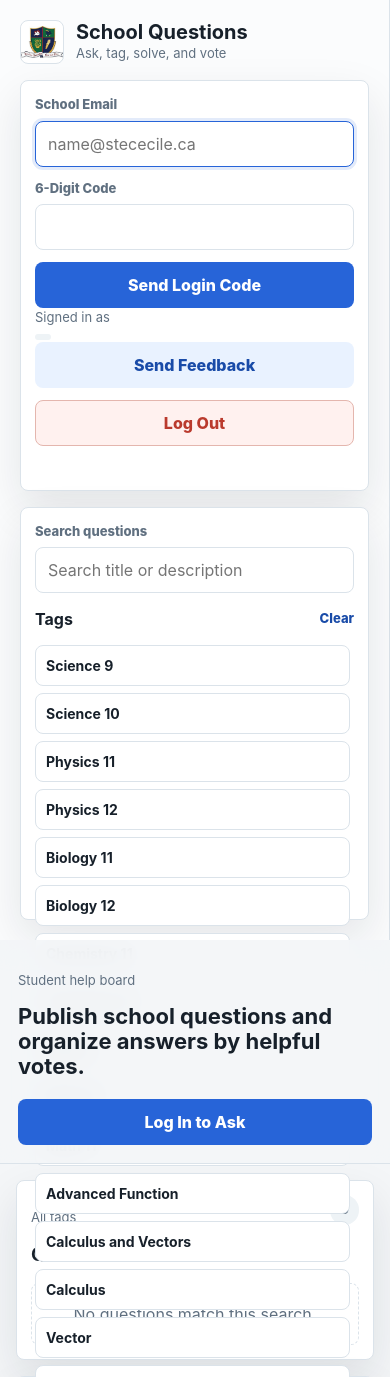
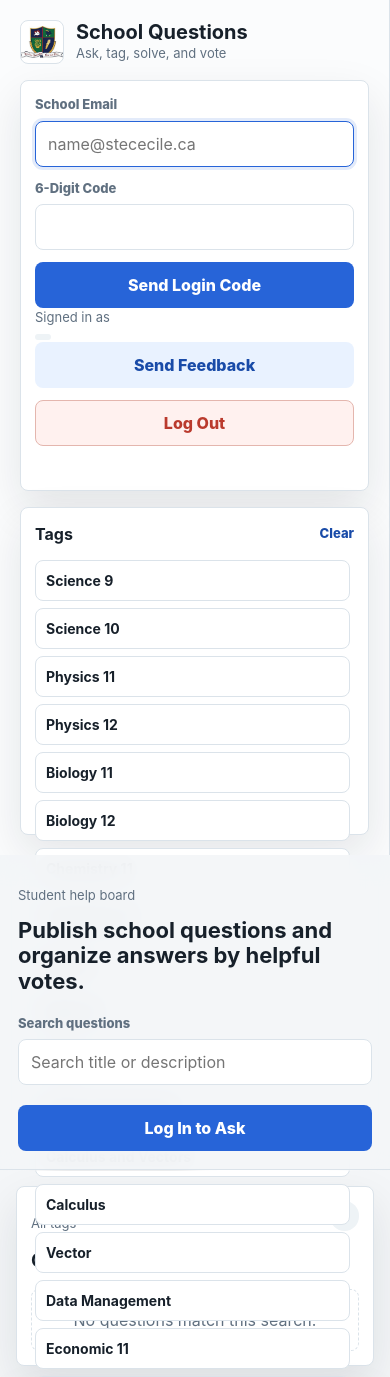
Before and after one commit to seveneleven2247/school-questions-website, a Flask app: page / in a window 390 px wide. Shown: the top 1377 px of the page. Run offline with Flask 3, Linux system fonts and the light colour scheme; data that the repository does not hold is empty.

Commit message:
Move search to centered top bar

```diff
--- a/static/styles.css
+++ b/static/styles.css
@@ -321,9 +321,9 @@ textarea:focus {
   position: sticky;
   top: 0;
   z-index: 5;
-  display: flex;
+  display: grid;
+  grid-template-columns: minmax(220px, 1fr) minmax(280px, 520px) auto;
   align-items: center;
-  justify-content: space-between;
   gap: 20px;
   padding: 22px 26px;
   border-bottom: 1px solid var(--line);
@@ -335,6 +335,12 @@ textarea:focus {
   max-width: 820px;
   font-size: clamp(22px, 3vw, 34px);
   line-height: 1.15;
+}
+
+.top-search-field {
+  justify-self: center;
+  width: 100%;
+  max-width: 520px;
 }
 
 .composer {
@@ -663,8 +669,13 @@ textarea:focus {
 @media (max-width: 640px) {
   .topbar {
     align-items: stretch;
-    flex-direction: column;
+    grid-template-columns: 1fr;
     padding: 18px;
+  }
+
+  .top-search-field {
+    justify-self: stretch;
+    max-width: none;
   }
 
   .composer,
--- a/templates/index.html
+++ b/templates/index.html
@@ -47,10 +47,6 @@
         </section>
 
         <section class="panel search-panel">
-          <label class="search-field">
-            <span>Search questions</span>
-            <input id="searchInput" type="search" placeholder="Search title or description" />
-          </label>
           <div class="tag-heading">
             <strong>Tags</strong>
             <button id="clearTagButton" class="text-button" type="button">Clear</button>
@@ -69,6 +65,10 @@
             <p class="eyebrow">Student help board</p>
             <h2>Publish school questions and organize answers by helpful votes.</h2>
           </div>
+          <label class="search-field top-search-field">
+            <span>Search questions</span>
+            <input id="searchInput" type="search" placeholder="Search title or description" />
+          </label>
           <button id="newQuestionButton" class="primary-button" type="button">New Question</button>
         </header>
 
```
